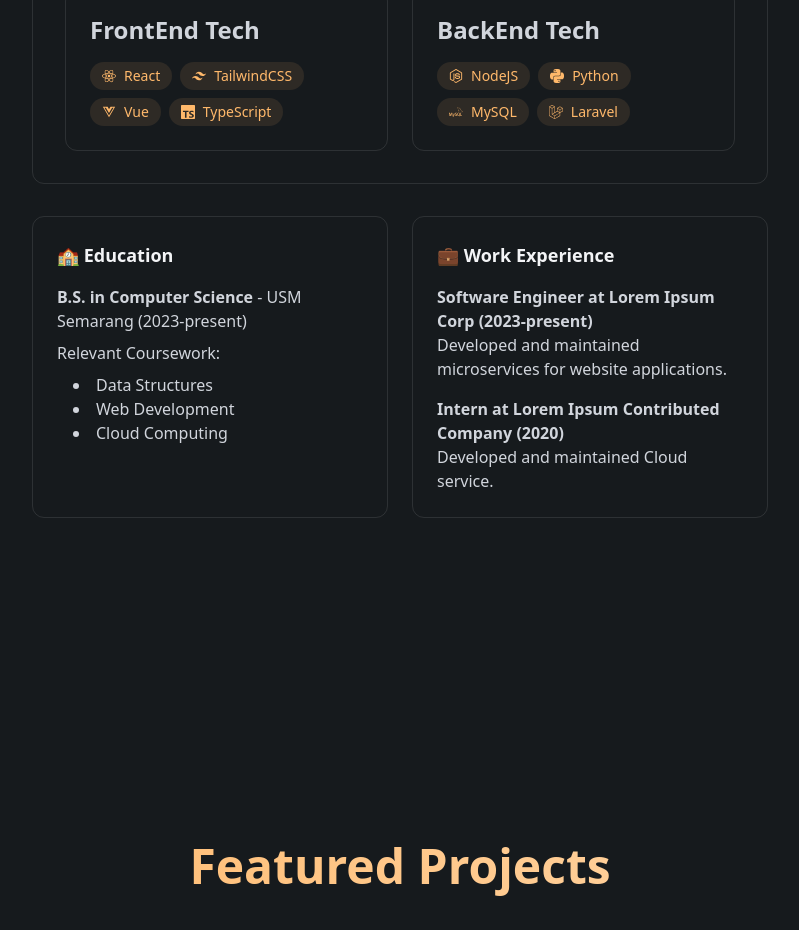
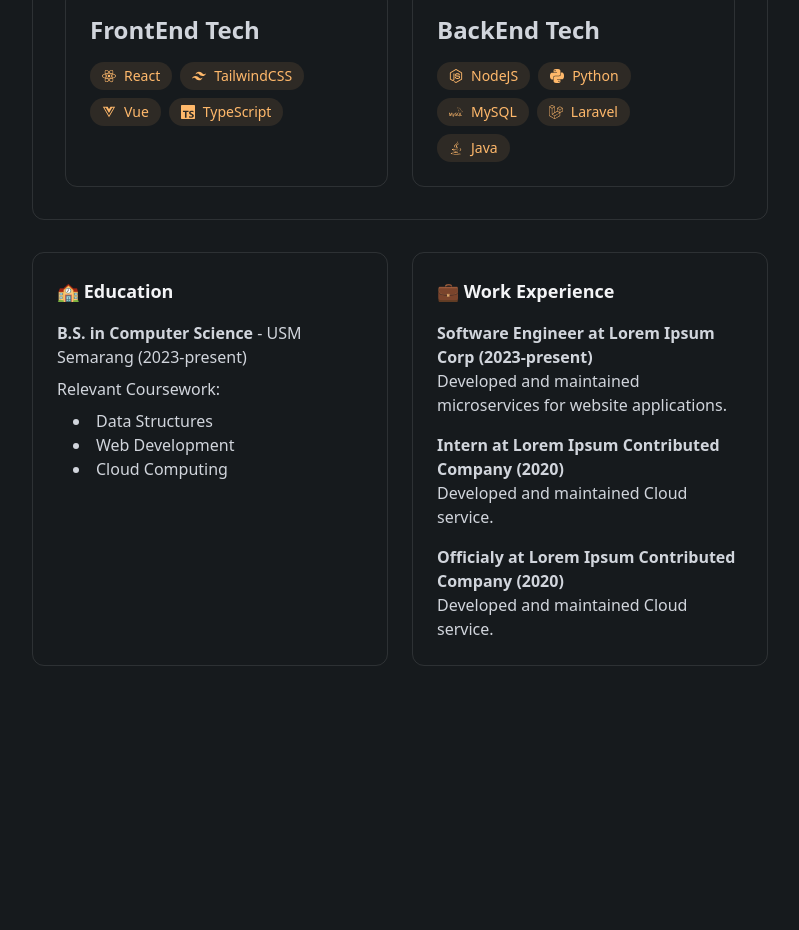
Before and after one commit to fazategarb/my-portofolio, a React (Vite) app: page / in a window 1280 px wide. Shown: the part 1140-2070 px from the top of the page, without its empty margins (240-1039 px from the left). Built offline with nearby package versions, Linux system fonts and the light colour scheme.

Commit message:
slightly update :>

```diff
--- a/src/components/pages/About.jsx
+++ b/src/components/pages/About.jsx
@@ -2,6 +2,7 @@
 import { motion } from 'framer-motion';
 import { FaReact, FaNodeJs, FaVuejs, FaLaravel } from "react-icons/fa";
 import { SiTailwindcss, SiTypescript, SiMysql, SiPython } from "react-icons/si";
+import { FaJava } from 'react-icons/fa6';
 
 const About = () => {
     const birthYear = 2004;
@@ -20,6 +21,7 @@
         { name: 'Python', icon: <SiPython /> },
         { name: 'MySQL', icon: <SiMysql /> },
         { name: 'Laravel', icon: <FaLaravel /> },
+        { name: 'Java', icon: <FaJava/>}
     ];
 
     const experiences = [
@@ -29,6 +31,10 @@
         },
         {
             title: "Intern at Lorem Ipsum Contributed Company (2020)",
+            description: "Developed and maintained Cloud service.",
+        },
+        {
+            title: "Officialy at Lorem Ipsum Contributed Company (2020)",
             description: "Developed and maintained Cloud service.",
         }
     ];
```
